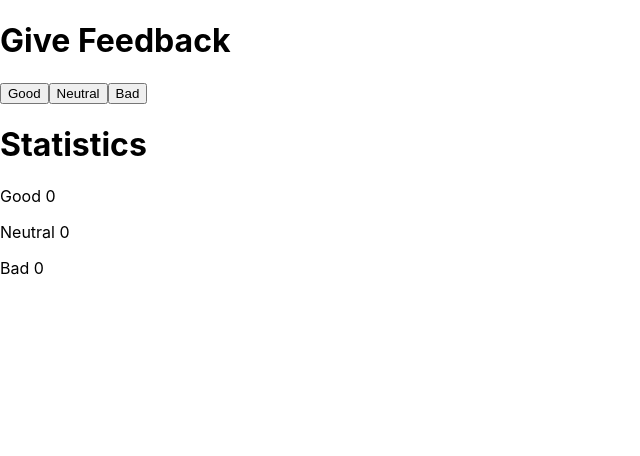
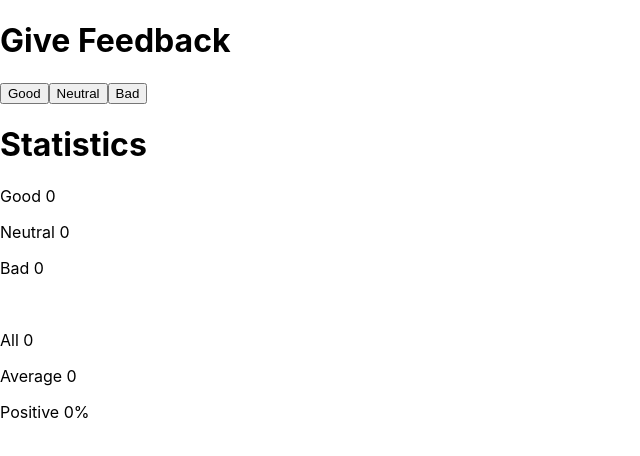
Before and after one commit to FrancisQ/EduNode, a React (Create React App) app: page / in a window 1280 px wide. Shown: the top 456 px of the page, without its empty margins (0-640 px from the left). Built offline with nearby package versions, Linux system fonts and the light colour scheme.

Commit message:
completed 1.7 step 2 and refactored code

```diff
--- a/src/App.js
+++ b/src/App.js
@@ -1,17 +1,13 @@
 import './App.css';
 import React, { useState } from 'react'
 
-const Button = ({ handleClick, text }) => {
-  return (
-    <button onClick={handleClick}>{text}</button>
-  )
-}
+//COMPACT COMPONENTS
+const Button = ({ handleClick, text }) => <button onClick={handleClick}>{text}</button>
+const Stat = ({ reviewText, number }) => <p>{reviewText} {number}</p>
 
-const Stat = ({ reviewText, number }) => {
-  return <p>{reviewText} {number}</p>
-}
 
 const App = () => {
+  //STATES
   const [good, setGood] = useState(0)
   const [neutral, setNeutral] = useState(0)
   const [bad, setBad] = useState(0)
@@ -20,9 +16,18 @@ const App = () => {
   const handleNeutral = () => setNeutral(neutral + 1)
   const handleBad = () => setBad(bad + 1)
 
-  const getCount = (reviewType) => reviewType
+  //CALCS
+  let total = good + neutral + bad
+  let avg = good - bad
 
-  console.log({ good })
+  const calcPercent = () => {
+    if (total === 0)
+      return 0
+    return good / total
+  }
+
+  let percent = calcPercent() + "%"
+
   return (
     <div className="wrapper">
       <h1>Give Feedback</h1>
@@ -32,9 +37,13 @@ const App = () => {
       <br />
 
       <h1>Statistics</h1>
-      <Stat reviewText="Good" number={getCount(good)}></Stat>
-      <Stat reviewText="Neutral" number={getCount(neutral)}></Stat>
-      <Stat reviewText="Bad" number={getCount(bad)}></Stat>
+      <Stat reviewText="Good" number={good}></Stat>
+      <Stat reviewText="Neutral" number={neutral}></Stat>
+      <Stat reviewText="Bad" number={bad}></Stat>
+      <br />
+      <Stat reviewText="All" number={total}></Stat>
+      <Stat reviewText="Average" number={avg}></Stat>
+      <Stat reviewText="Positive" number={percent}></Stat>
     </div>
 
   )
```
